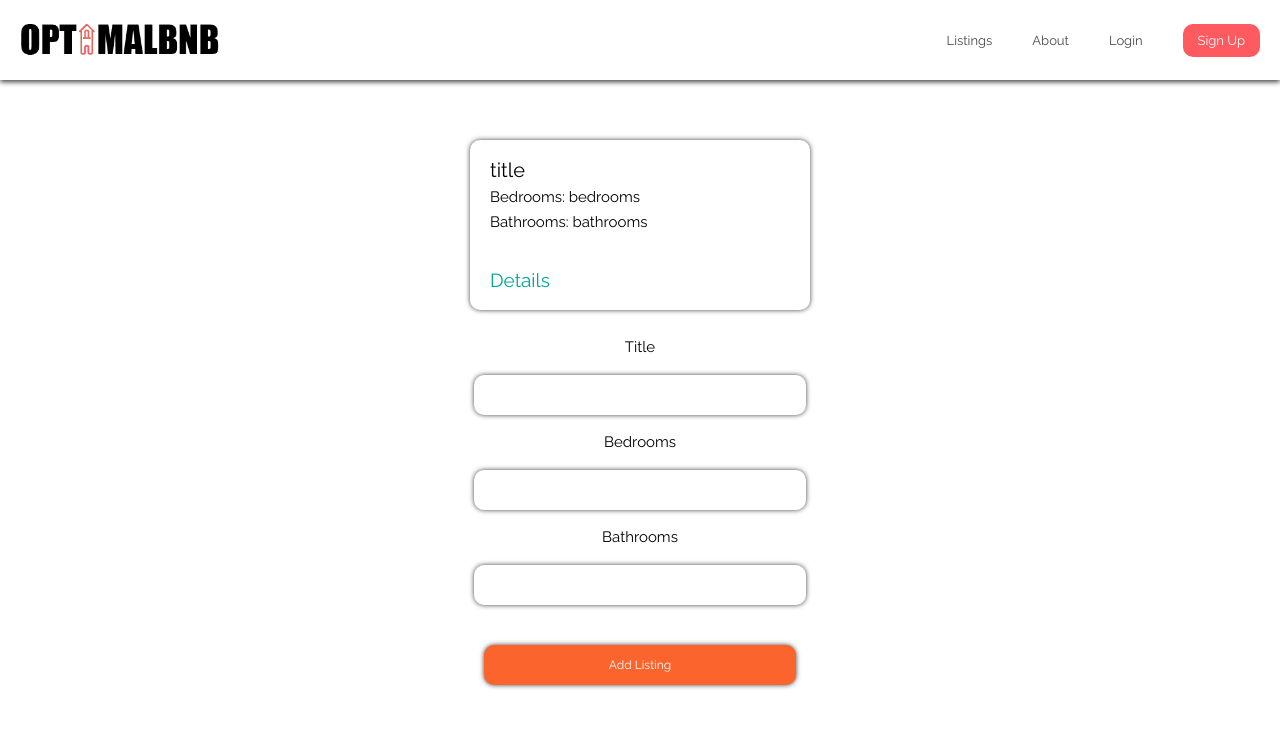
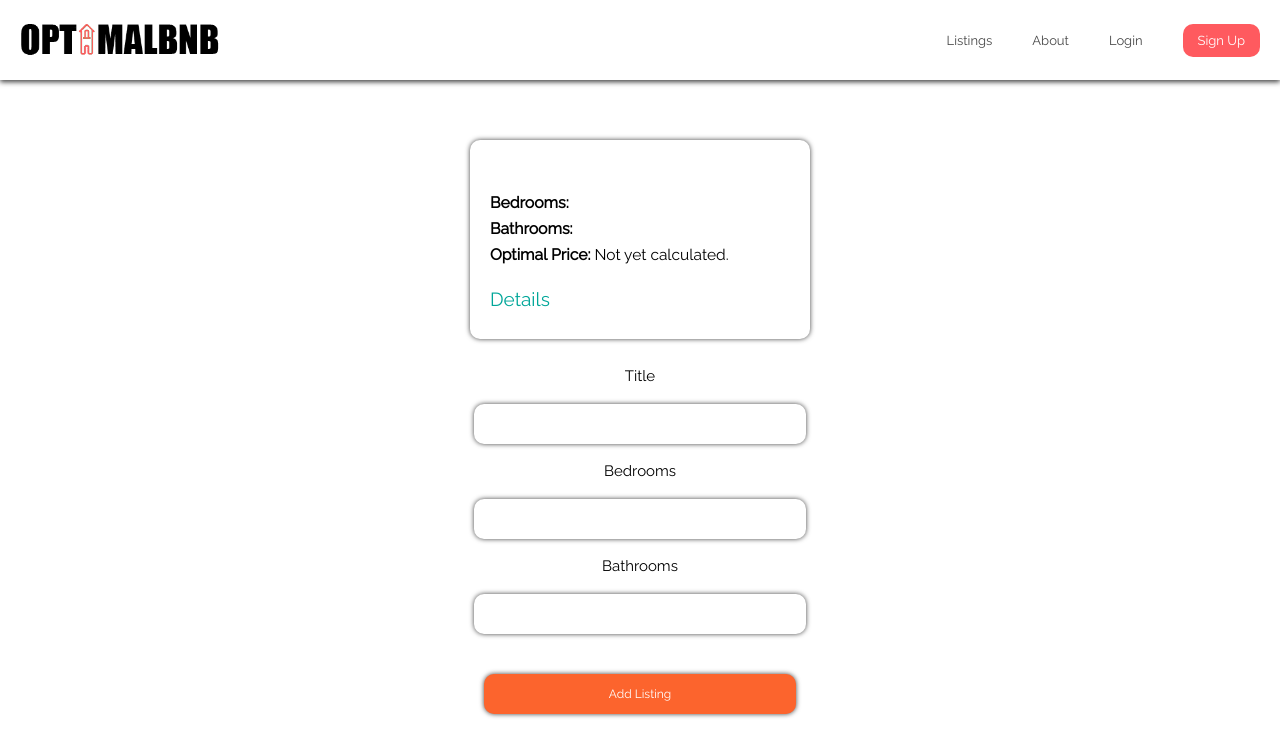
Before and after one commit to Build-Wweek-AirBnB-Optimal-Price-1/Front-End, a React (Create React App) app: page /listings/add in a window 1280 px wide. Shown: the top 756 px of the page. Built offline with nearby package versions, Linux system fonts and the light colour scheme.

Commit message:
Restyled card component and form component

```diff
--- a/src/components/Listing/ListingCard.js
+++ b/src/components/Listing/ListingCard.js
@@ -1,6 +1,6 @@
 import React from 'react';
 import { useHistory } from 'react-router-dom';
-import { CardTitle, CardText, Card, CardDetails } from '../PresentationalComponents';
+import { CardTitle, CardText, Card, CardDetails, CardSubtitle } from '../PresentationalComponents';
 
 /*
     Listing Card
@@ -24,8 +24,10 @@ function ListingCard(props){
     return(
         <Card>
             <CardTitle>{props.listing.title}</CardTitle>
-            <CardText>Bedrooms: {props.listing.bedrooms}</CardText>
-            <CardText>Bathrooms: {props.listing.bathrooms}</CardText>
+            <CardText><CardSubtitle>Bedrooms:</CardSubtitle> {props.listing.bedrooms}</CardText>
+            <CardText><CardSubtitle>Bathrooms:</CardSubtitle> {props.listing.bathrooms}</CardText>
+            <CardText><CardSubtitle>Optimal Price:</CardSubtitle> {props.listing.price ? `€${props.listing.price}` : 'Not yet calculated.'}</CardText>
+
             <CardDetails>
                 {props.preview && <span>Details</span>}
                 {props.preview === false && <span onClick={() => {history.push(`/listings/details/${props.listing.id}`)}} >Details</span>}
--- a/src/components/Listing/ListingForm.js
+++ b/src/components/Listing/ListingForm.js
@@ -1,4 +1,4 @@
-import React, {useState} from 'react';
+import React, {useState, useEffect} from 'react';
 import { useForm } from 'react-hook-form';
 import {useParams} from 'react-router-dom';
 import {connect} from 'react-redux';
@@ -37,8 +37,10 @@ function ListingForm(props){
     const {id} = useParams();
     // const [ autoComplete, setAutoComplete] = useState(props.listings.find(listing => listing.id === parseInt(id, 10).features));
 
+    const [listing, setListing] = useState({})
+
     const { register, handleSubmit, errors, watch } = useForm({defaultValues: {
-        ...props.listings.find((listing) => listing.id === parseInt(id, 10))
+        ...props.listings.find((listing) => listing.id === id*1 )
     }});
 
     const onSubmit = (data, e) => {
@@ -46,6 +48,10 @@ function ListingForm(props){
         props.edit ? props.editListing(data) : props.addListing(data)
         e.target.reset();
     }
+
+    useEffect(() => {
+        setListing({...props.listings.find((listing) => listing.id === id*1)}   )
+    }, [props.listings])
 
     return(
         <ResponsiveContainer>
--- a/src/components/PresentationalComponents.js
+++ b/src/components/PresentationalComponents.js
@@ -40,9 +40,6 @@ export const CardContainer = styled.div`
 `
 
 export const CardDetails = styled.div`
-    position: absolute;
-    bottom: 0;
-    margin-bottom: 20px;
     span {
         text-decoration: none;
         color: #00A699;
@@ -50,13 +47,13 @@ export const CardDetails = styled.div`
         font-family: 'Raleway';
         cursor: pointer;
     }
+    margin-top: 27.5px;
 `
 
 export const Card = styled.div`
     border-radius: 10px;
     width: 300px;
-    height: 130px;
-    padding: 20px;
+    padding: 30px 20px;
     -webkit-box-shadow: 0px 0px 5px 0px rgba(0,0,0,0.75);
     -moz-box-shadow: 0px 0px 5px 0px rgba(0,0,0,0.75);
     box-shadow: 0px 0px 5px 0px rgba(0,0,0,0.75);
@@ -70,12 +67,18 @@ export const CardTitle = styled.h3`
     span{
         font-size: 1.5rem;
     }
+    margin-bottom: 25px;
 `
 
 export const CardText = styled.p`
-    font-size: 1.5rem;
+    font-size: 1.55rem;
     font-family: 'Raleway';
     margin: 10px 0;
+
+`
+export const CardSubtitle = styled.span`
+    font-weight: bold;
+    font-size: 1.575rem;
 `
 
 // ---------- Form Components ---------- //
```
